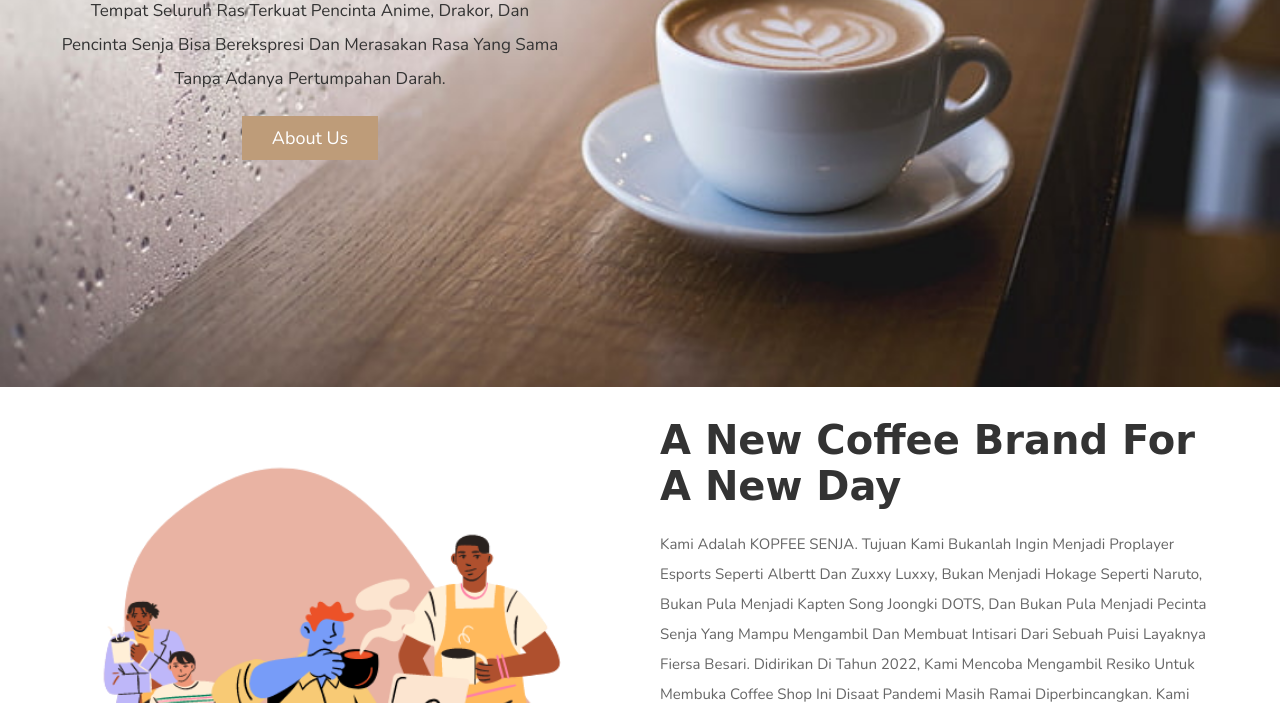
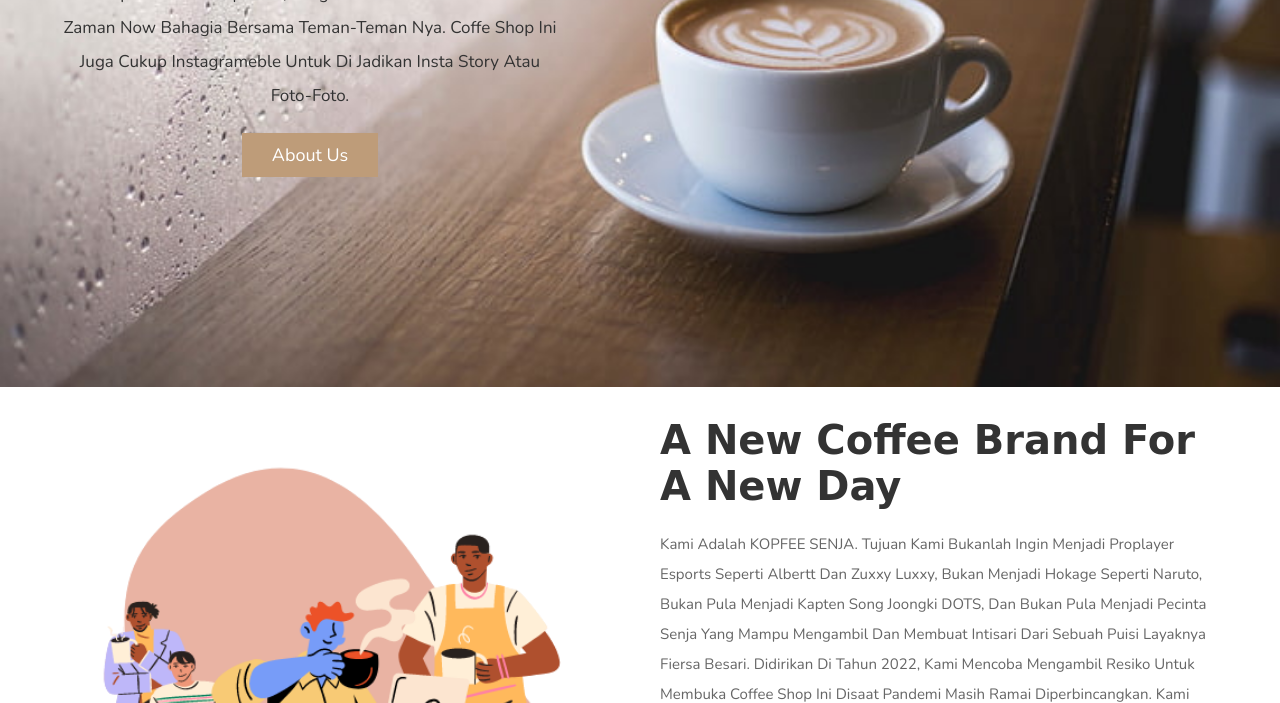
Before and after one commit to farrelval/Kopfee-Senja, a plain HTML site: page index.html in a window 1280 px wide. Shown: the part 397-1100 px from the top of the page. Drawn offline with nearby package versions, Linux system fonts and the light colour scheme; a web font is replaced by a local one.

Commit message:
Update Description Home

```diff
--- a/index.html
+++ b/index.html
@@ -48,7 +48,7 @@
 	<section class="home" id="home">
 		<div class="content">
 			<h3>Kopfee Senja</h3>
-			<p>Tempat seluruh ras terkuat pencinta anime, drakor, dan pencinta senja bisa berekspresi dan merasakan rasa yang sama tanpa adanya pertumpahan darah.</p>
+			<p>Tempat coffee shop baru, yang akan membuat para anak zaman now bahagia bersama teman-teman nya. Coffe shop ini juga cukup instagrameble untuk di jadikan insta story atau foto-foto.</p>
 			<a href="#about" class="btn">About Us</a>
 		</div>
 	</section>
```
